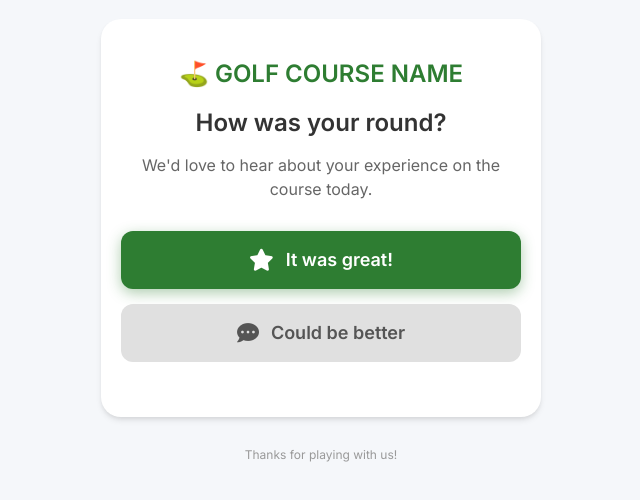
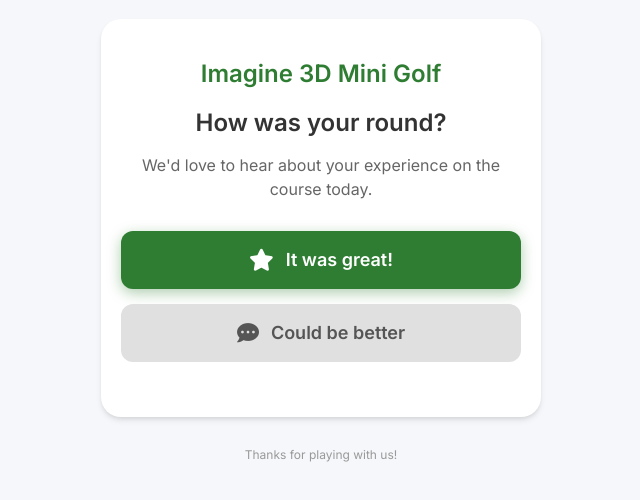
Before and after one commit to Imagine3DMinigolf/Scottsdale-Feedback, a plain HTML site: page index.html in a window 1280 px wide. Shown: the part 160-660 px from the top of the page, without its empty margins (319-959 px from the left). Drawn offline with Linux system fonts and the light colour scheme.

Commit message:
index.html

```diff
--- a/index.html
+++ b/index.html
@@ -117,7 +117,7 @@
 <body>
 
     <div class="container">
-        <div class="logo-placeholder">⛳ GOLF COURSE NAME</div>
+        <div class="logo-placeholder">Imagine 3D Mini Golf</div>
 
         <h1>How was your round?</h1>
         <p>We'd love to hear about your experience on the course today.</p>
@@ -163,4 +163,5 @@
         }
     </script>
 </body>
+
 </html>
```
